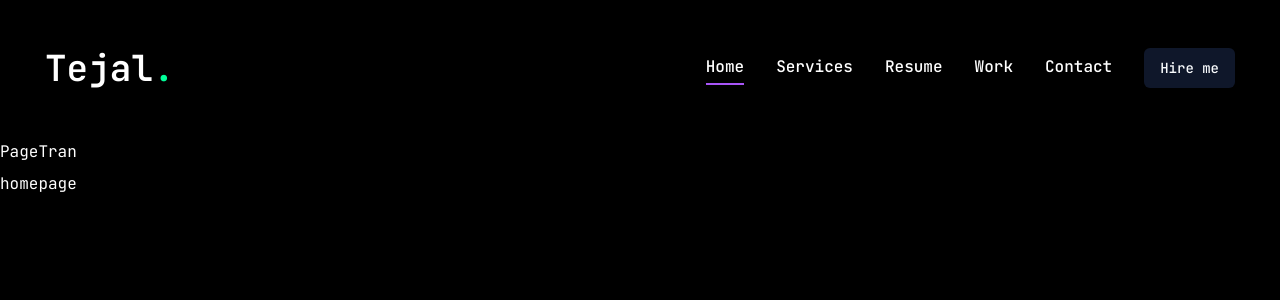
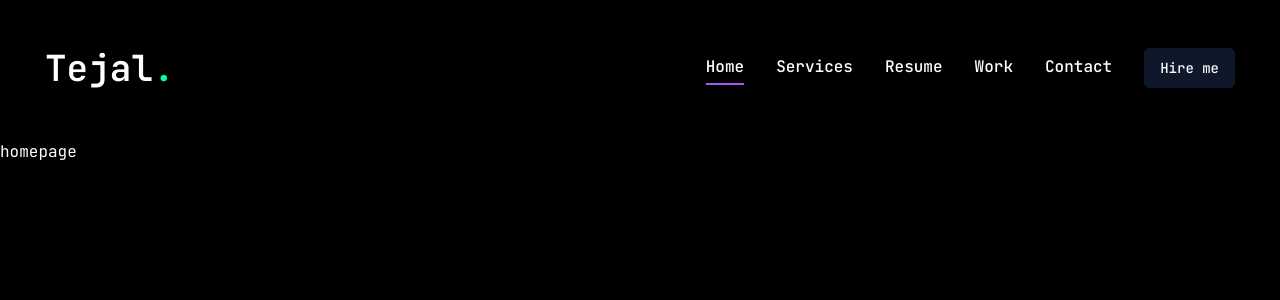
Before and after one commit to TejalAGunjal/Tejal-Portfolio, a Next.js app: page / in a window 1280 px wide. Shown: the top 300 px of the page. Built offline with nearby package versions, Linux system fonts and the light colour scheme.

Commit message:
layout page updated and framer motion installed.

```diff
--- a/app/layout.jsx
+++ b/app/layout.jsx
@@ -21,8 +21,7 @@ export default function RootLayout({ children }) {
     <html lang="en">
       <body className={className}>
         <Header />
-        <PageTransition></PageTransition>
-        {children}
+        <PageTransition>{children}</PageTransition>
       </body>
     </html>
   );
--- a/components/PageTransition.jsx
+++ b/components/PageTransition.jsx
@@ -1,5 +1,25 @@
-const PageTransition = () => {
-  return <div>PageTran</div>;
+"use client";
+
+import { AnimatePresence, motion } from "framer-motion";
+import { usePathname } from "next/navigation";
+
+const PageTransition = ({ children }) => {
+  const pathname = usePathname();
+  return (
+    <AnimatePresence>
+      <div key={pathname}>
+        <motion.div
+          initial={{ opacity: 1 }}
+          animate={{
+            opacity: 0,
+            transition: { delay: 1, duration: 0.4, ease: "easeInOut" },
+          }}
+          className="h-screen w-screen fixed bg-primary top-0 pointer-events-none"
+        />
+        {children}
+      </div>
+    </AnimatePresence>
+  );
 };
 
 export default PageTransition;
--- a/package.json
+++ b/package.json
@@ -17,6 +17,7 @@
     "@radix-ui/react-tooltip": "^1.1.6",
     "class-variance-authority": "^0.7.1",
     "clsx": "^2.1.1",
+    "framer-motion": "^11.18.0",
     "lucide-react": "^0.469.0",
     "next": "15.1.3",
     "react": "^19.0.0",
```
Also changed, not shown: components/StairEffect.jsx (added), 1 other file (tests, documents, lock files or other folders).
